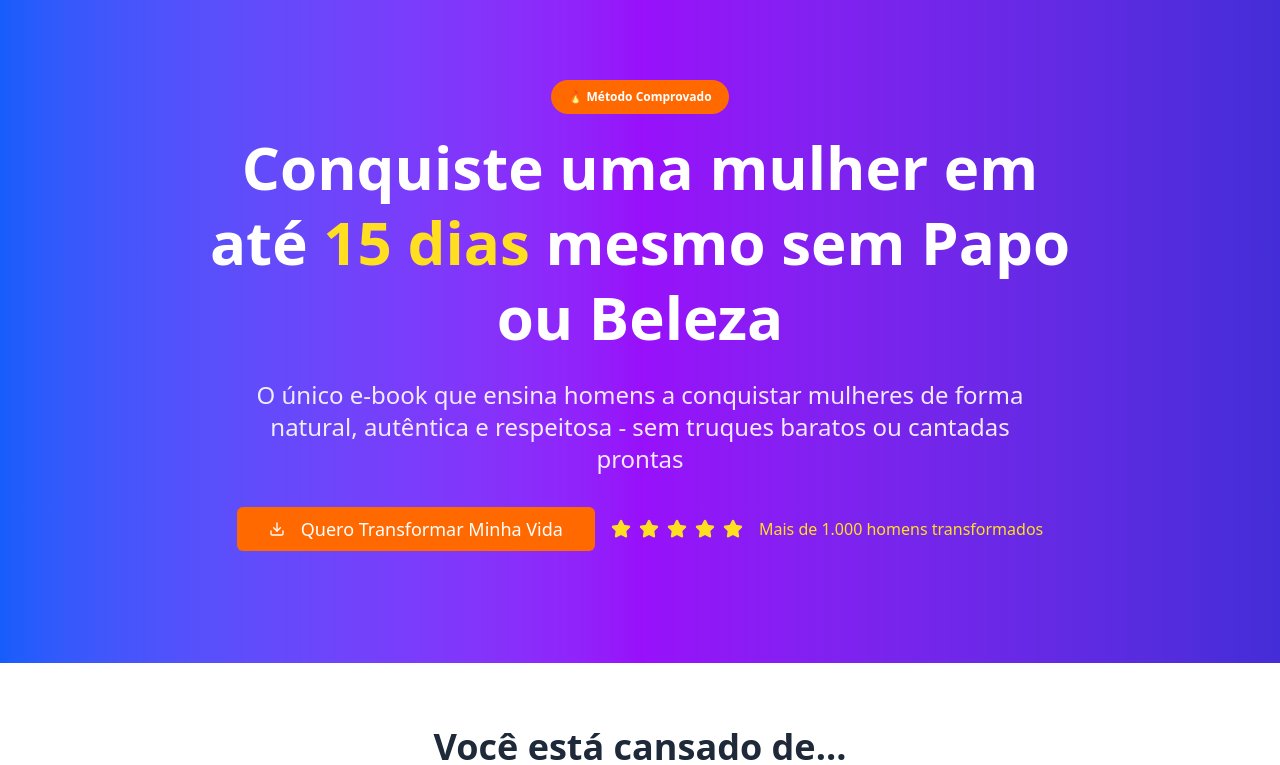
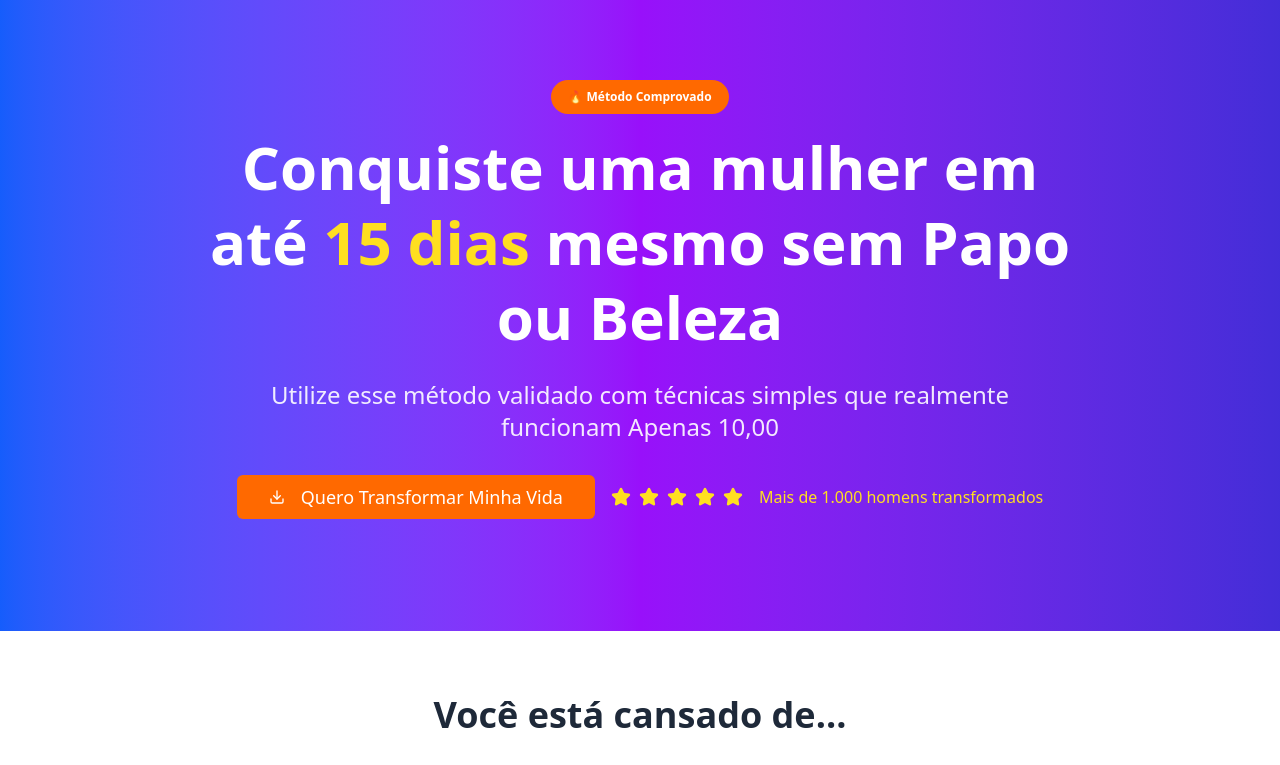
Before and after one commit to paulocassuncao/conquista, a Next.js app: page / in a window 1280 px wide. Shown: the top 765 px of the page. Built offline with nearby package versions, Linux system fonts and the light colour scheme.

Commit message:
Update: Alterar frase descritiva no hero section - Mudança para foco em método validado e preço de R$ 10,00 - Torna a mensagem mais direta e comercial

```diff
--- a/app/page.tsx
+++ b/app/page.tsx
@@ -18,8 +18,7 @@ export default function LandingPage() {
             Conquiste uma mulher em até <span className="text-yellow-300">15 dias</span> mesmo sem Papo ou Beleza
           </h1>
           <p className="text-xl md:text-2xl mb-8 opacity-90 max-w-3xl mx-auto">
-            O único e-book que ensina homens a conquistar mulheres de forma natural,
-            autêntica e respeitosa - sem truques baratos ou cantadas prontas
+            Utilize esse método validado com técnicas simples que realmente funcionam Apenas 10,00
           </p>
           <div className="flex flex-col sm:flex-row gap-4 justify-center items-center mb-8">
             <ScrollToCTA size="lg" className="bg-orange-500 hover:bg-orange-600 text-white px-8 py-4 text-lg" />
```
